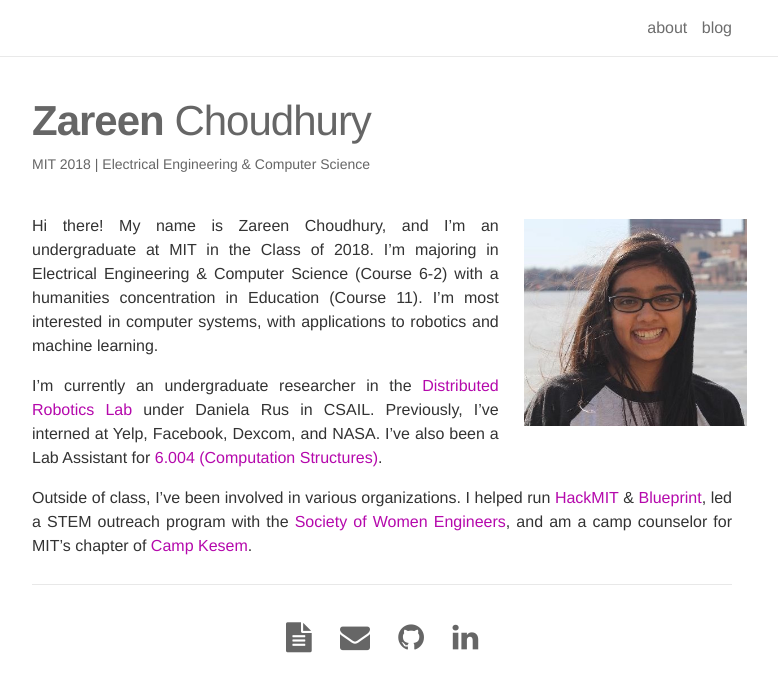
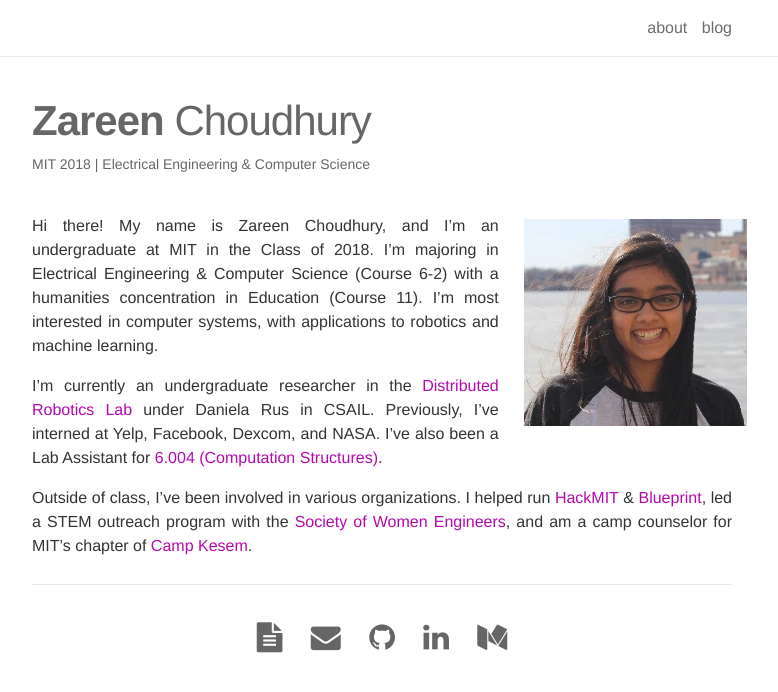
Before and after one commit to zareenc/zareenc.github.io, a Jekyll site: the page built from _pages/about.md, in a window 1280 px wide. Shown: the top 692 px of the page, without its empty margins (258-1036 px from the left). Built offline with Jekyll 4.4.1, drawn with Linux system fonts in a browser that asks for light colours; nearby versions of some CDN libraries.

Commit message:
Add Medium icon to social bar

```diff
--- a/_includes/social.html
+++ b/_includes/social.html
@@ -4,6 +4,7 @@
     <a href="mailto:{{ site.email }}"><i class="fa fa-envelope"></i></a>
     <a href="https://github.com/{{ site.github_username }}" target="_blank" title="GitHub"><i class="fa fa-github"></i></a>
     <a href="https://www.linkedin.com/in/{{ site.linkedin_username }}" target="_blank" title="LinkedIn"><i class="fa fa-linkedin"></i></a>
+    <a href="https://medium.com/@zareenc"><i class="fa fa-medium"></i></a>
   </span>
 
   <div class="col three caption">
```
